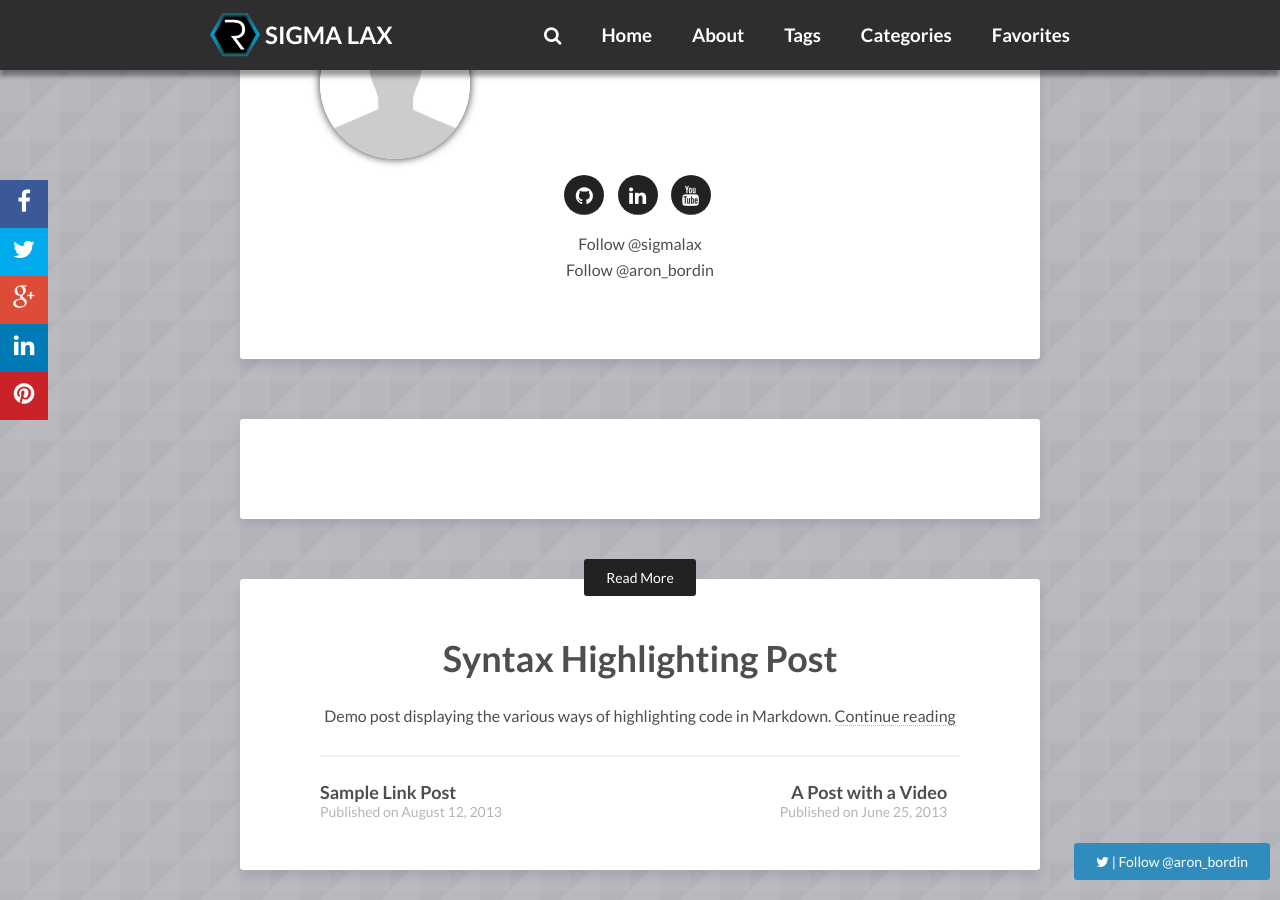
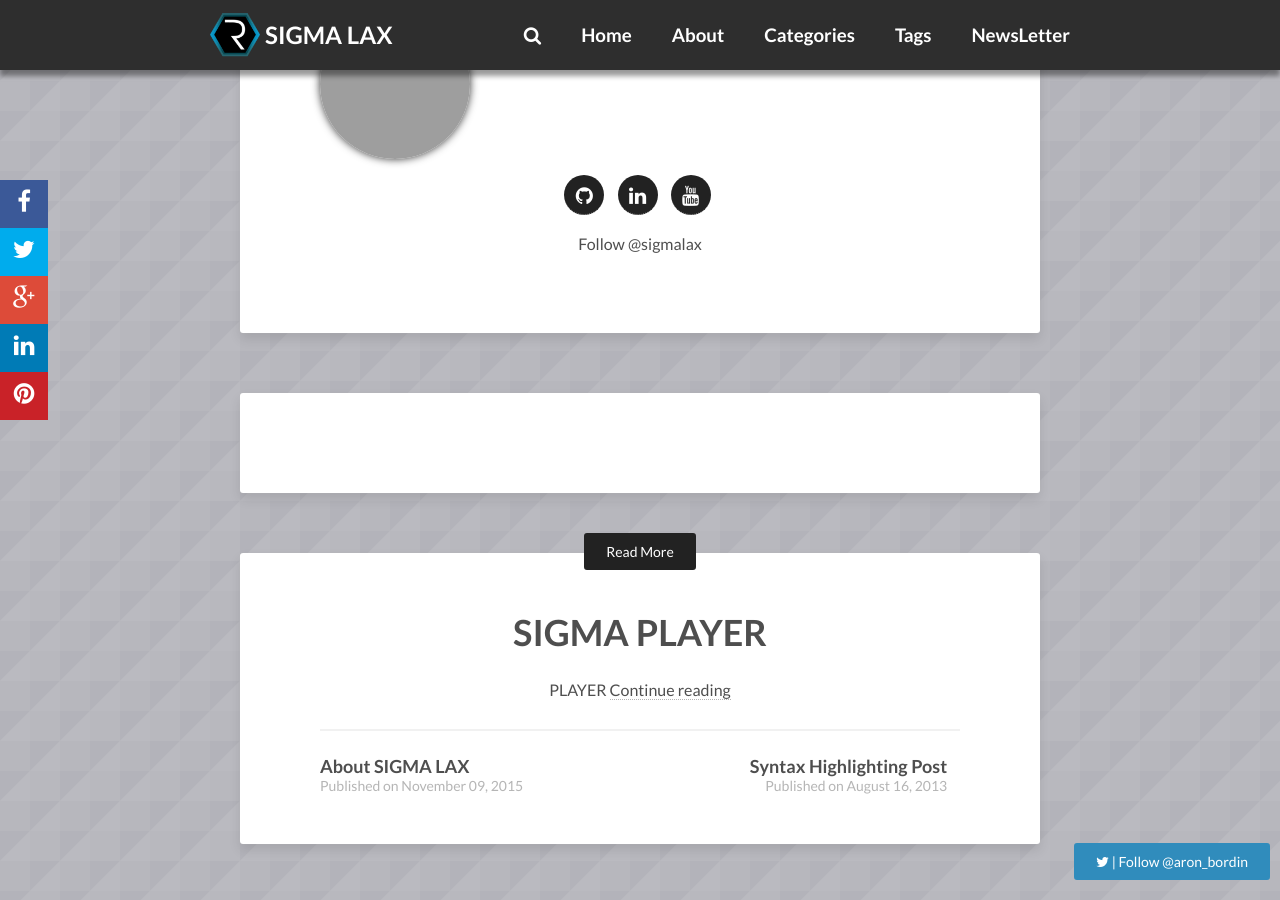
Before and after one commit to sigma-lax/sigma-lax.github.io, a Jekyll site: the page built from _posts/2013-10-26-background-image.md, in a window 1280 px wide and 900 px high, scrolled down 1479 px. Built offline with Jekyll 4.4.1, drawn with Linux system fonts in a browser that asks for light colours; nearby versions of some CDN libraries; comment, search, counter and statistics services are not loaded; grey boxes are pictures that could not be loaded.

Commit message:
update
메뉴 재정비, 이미지 추

```diff
--- a/_config.yml
+++ b/_config.yml
@@ -11,25 +11,25 @@ menu:
   - title: 'Home'
     url: '/'
   - title: 'About'
-    url: '/about'
-  - title: 'Tags'
-    url: '/tags'
+    url: '#'
+    submenu:
+      - title: 'SIGMA'
+        url: '/about-sigma/'
+      - title: 'PLAYER'
+        url: '/sigma-player/'
   - title: 'Categories'
     url: '/categories'
     type: 'categories'
-  - title: 'Favorites'
-    url: '#'
-    submenu:
-      - title: 'highlighter'
-        url: '/code-highlighting-post/'
-      - title: 'intro'
-        url: '/readability-post/'
+  - title: 'Tags'
+    url: '/tags'
+  - title: 'NewsLetter'
+    url: '/newsletter'
 
 # Owner/author information
 owner:
   name:           SIGMA
   site:           http://aronbordin.com
-  avatar:         images/avatar.jpg
+  avatar:         images/sigma-logo.jpg
   bio:            "KOREA WOMEN'S LACROSSE CLUB TEAM"
   email:          sigmalax@gmail.com
   # Social networking links used in footer. Update and remove as you like.
--- a/_includes/author.html
+++ b/_includes/author.html
@@ -18,9 +18,9 @@
         <a aria-label="Follow @{{site.owner.github}} on GitHub" data-style="mega" href="https://github.com/{{site.owner.github}}" class="github-button">Follow @{{site.owner.github}}</a>
       {% endif %}
       <br>
-      {% if site.owner.twitter %}
+      <!-- {% if site.owner.twitter %}
         <a href="https://twitter.com/{{site.owner.twitter}}" class="twitter-follow-button" data-show-count="false" data-size="large">Follow @{{site.owner.twitter}}</a>
-      {% endif %}
+      {% endif %} -->
     </div>
   </div>
 </div>
```
Also changed, not shown: _posts/2015-11-09-about-sigma.md (added, +19 -0 lines), _posts/2015-11-19-sigma-player.md (added, +29 -0 lines), images/sigma-background.jpg (added), 1 other file.
